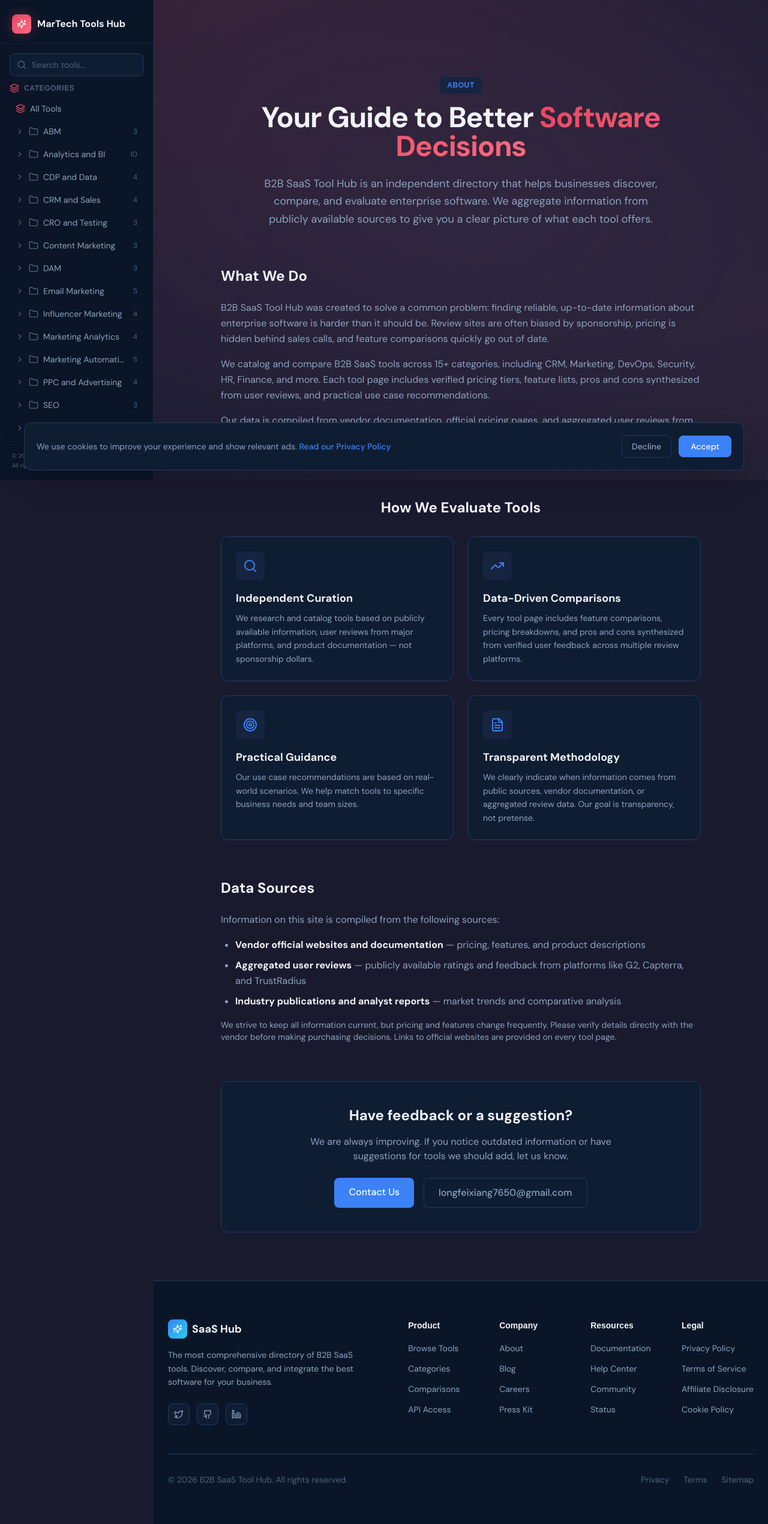
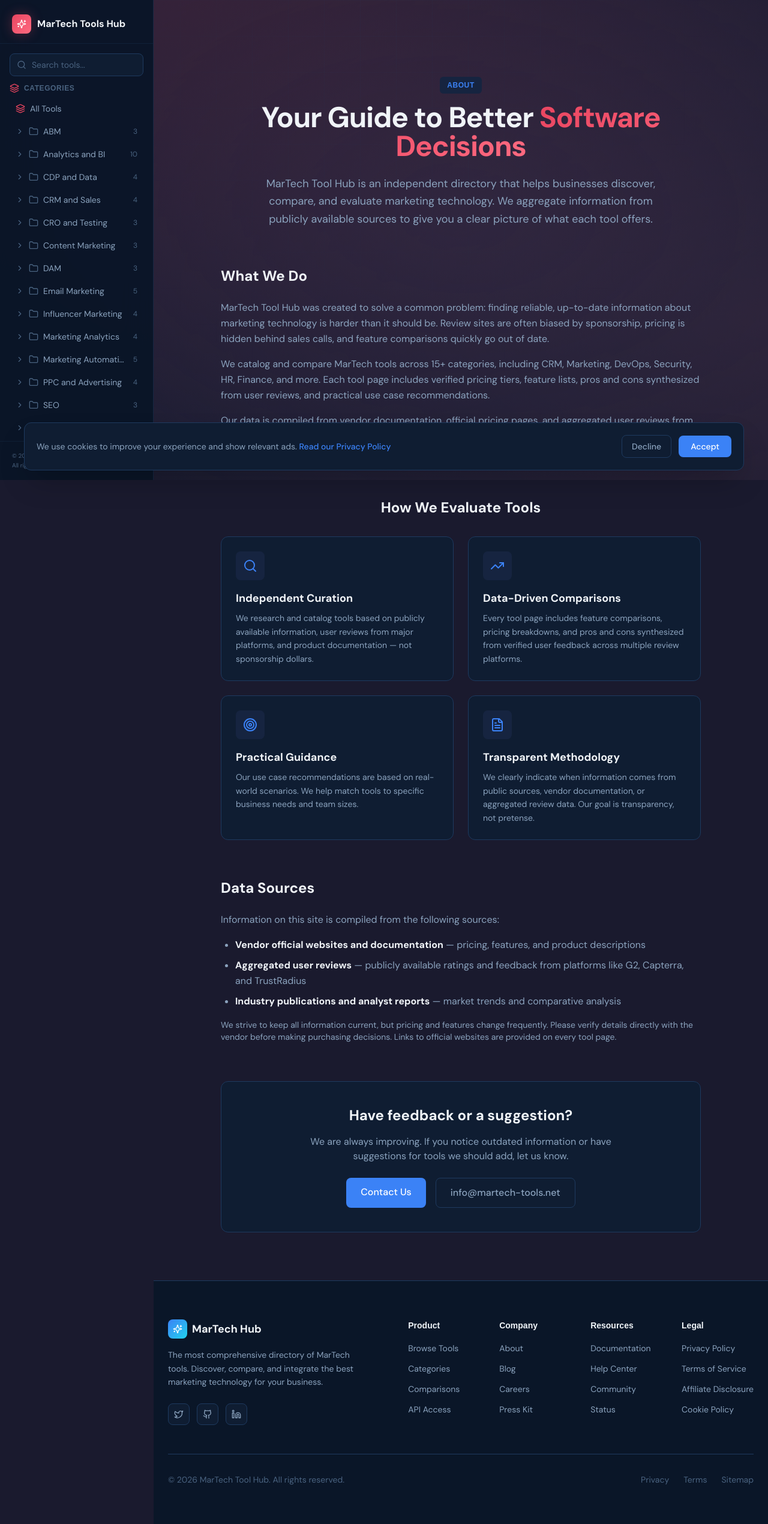
Before and after one commit to edi-tech-tools/martech-tool-hub, a Next.js app: page /about in a window 1280 px wide. Shown: the whole page at 60% size. Built offline with nearby package versions, Linux system fonts and the light colour scheme; a web font is replaced by a local one.

Commit message:
Fix brand: B2B SaaS Tool Hub → MarTech Tool Hub

```diff
--- a/app/about/page.tsx
+++ b/app/about/page.tsx
@@ -3,9 +3,9 @@ import Link from "next/link";
 import { FileText, Target, TrendingUp, Search } from "lucide-react";
 
 export const metadata: Metadata = {
-  title: "About — B2B SaaS Tool Hub",
+  title: "About — MarTech Tool Hub",
   description:
-    "B2B SaaS Tool Hub is an independent directory of enterprise software. We curate and compare B2B SaaS products to help businesses make informed decisions.",
+    "MarTech Tool Hub is an independent directory of marketing technology. We curate and compare MarTech products to help businesses make informed decisions.",
 };
 
 const VALUES = [
@@ -45,8 +45,8 @@ export default function AboutPage() {
             <span className="text-gradient">Software Decisions</span>
           </h1>
           <p className="text-lg text-[#8BA3BE] leading-relaxed max-w-2xl mx-auto">
-            B2B SaaS Tool Hub is an independent directory that helps businesses
-            discover, compare, and evaluate enterprise software. We aggregate
+            MarTech Tool Hub is an independent directory that helps businesses
+            discover, compare, and evaluate marketing technology. We aggregate
             information from publicly available sources to give you a clear
             picture of what each tool offers.
           </p>
@@ -57,14 +57,14 @@ export default function AboutPage() {
           <h2 className="text-2xl font-bold text-[#F0F4F8] mb-6">What We Do</h2>
           <div className="space-y-4 text-[#8BA3BE] leading-relaxed">
             <p>
-              B2B SaaS Tool Hub was created to solve a common problem: finding
-              reliable, up-to-date information about enterprise software is
+              MarTech Tool Hub was created to solve a common problem: finding
+              reliable, up-to-date information about marketing technology is
               harder than it should be. Review sites are often biased by
               sponsorship, pricing is hidden behind sales calls, and feature
               comparisons quickly go out of date.
             </p>
             <p>
-              We catalog and compare B2B SaaS tools across 15+ categories,
+              We catalog and compare MarTech tools across 15+ categories,
               including CRM, Marketing, DevOps, Security, HR, Finance, and more.
               Each tool page includes verified pricing tiers, feature lists, pros
               and cons synthesized from user reviews, and practical use case
@@ -148,10 +148,10 @@ export default function AboutPage() {
               Contact Us
             </Link>
             <a
-              href="mailto:longfeixiang7650@gmail.com"
+              href="mailto:info@martech-tools.net"
               className="px-6 py-3 border border-[#1E3A5F] hover:border-[#2A5080] text-[#8BA3BE] hover:text-[#F0F4F8] font-medium rounded-lg transition-all"
             >
-              longfeixiang7650@gmail.com
+              info@martech-tools.net
             </a>
           </div>
         </div>
--- a/app/blog/[slug]/page.tsx
+++ b/app/blog/[slug]/page.tsx
@@ -20,7 +20,7 @@ export async function generateMetadata({
   const post = BLOG_POSTS.find((p) => p.slug === slug);
   if (!post) return { title: "Post Not Found" };
   return {
-    title: `${post.title} — B2B SaaS Tool Hub`,
+    title: `${post.title} — MarTech Tool Hub`,
     description: post.excerpt,
   };
 }
@@ -175,13 +175,13 @@ export default async function BlogPostPage({
     post.title,
     post.author,
     post.date,
-    'B2B SaaS Tool Hub',
+    'MarTech Tool Hub',
     post.excerpt
   );
   const orgJsonLd = organizationSchema(
-    'B2B SaaS Tool Hub',
+    'MarTech Tool Hub',
     'https://martech-tools.net',
-    'Comprehensive B2B SaaS directory and tool hub for modern enterprises.'
+    'Comprehensive MarTech directory and tool hub for modern enterprises.'
   );
 
   return (
--- a/app/blog/page.tsx
+++ b/app/blog/page.tsx
@@ -4,9 +4,9 @@ import { BLOG_POSTS } from "@/data/blog-posts";
 import { Calendar, Clock, User, ArrowRight } from "lucide-react";
 
 export const metadata: Metadata = {
-  title: "Blog — B2B SaaS Tool Hub",
+  title: "Blog — MarTech Tool Hub",
   description:
-    "Expert insights, comparisons, and strategies for choosing and using enterprise B2B SaaS tools. Stay informed with the latest in software and technology.",
+    "Expert insights, comparisons, and strategies for choosing and using marketing technology tools. Stay informed with the latest in software and technology.",
 };
 
 const CATEGORIES = Array.from(new Set(BLOG_POSTS.map((post) => post.category)));
--- a/app/components/JsonLd.tsx
+++ b/app/components/JsonLd.tsx
@@ -8,9 +8,9 @@ interface JsonLdProps {
 }
 
 export default function JsonLd({
-  siteName = 'B2B SaaS Tool Hub',
+  siteName = 'MarTech Tool Hub',
   siteUrl = 'https://martech-tools.net',
-  description = 'Comprehensive B2B SaaS directory and tool hub for modern enterprises.',
+  description = 'Comprehensive MarTech directory and tool hub for modern enterprises.',
 }: JsonLdProps) {
   useEffect(() => {
     const script = document.createElement('script');
--- a/app/privacy/page.tsx
+++ b/app/privacy/page.tsx
@@ -1,9 +1,9 @@
 import type { Metadata } from "next";
 
 export const metadata: Metadata = {
-  title: "Privacy Policy — B2B SaaS Tool Hub",
+  title: "Privacy Policy — MarTech Tool Hub",
   description:
-    "Learn how B2B SaaS Tool Hub collects, uses, and protects your personal data. Our privacy policy outlines our commitment to your privacy and data security.",
+    "Learn how MarTech Tool Hub collects, uses, and protects your personal data. Our privacy policy outlines our commitment to your privacy and data security.",
 };
 
 export default function PrivacyPage() {
@@ -27,7 +27,7 @@ export default function PrivacyPage() {
           <section>
             <h2 className="text-xl font-bold text-[#F0F4F8] mb-3">1. Introduction</h2>
             <p>
-              B2B SaaS Tool Hub ("we," "our," or "us") is committed to protecting your privacy.
+              MarTech Tool Hub ("we," "our," or "us") is committed to protecting your privacy.
               This Privacy Policy explains how we collect, use, disclose, and safeguard your
               information when you visit our website martech-tools.net (the "Site"). Please read this
               policy carefully. If you do not agree with the terms, do not access the Site.
--- a/app/sections/Footer.tsx
+++ b/app/sections/Footer.tsx
@@ -46,10 +46,10 @@ export default function Footer() {
               <div className="w-8 h-8 rounded-lg bg-gradient-to-br from-[#3B82F6] to-[#22D3EE] flex items-center justify-center">
                 <Sparkles className="w-4 h-4 text-white" />
               </div>
-              <span className="text-lg font-bold text-[#F0F4F8]">SaaS Hub</span>
+              <span className="text-lg font-bold text-[#F0F4F8]">MarTech Hub</span>
             </Link>
             <p className="text-sm text-[#8BA3BE] leading-relaxed mb-6">
-              The most comprehensive directory of B2B SaaS tools. Discover, compare, and integrate the best software for your business.
+              The most comprehensive directory of MarTech tools. Discover, compare, and integrate the best marketing technology for your business.
             </p>
             <div className="flex items-center gap-3">
               <a href="#" className="w-9 h-9 rounded-lg bg-[#0F1D32] border border-[#1E3A5F] flex items-center justify-center text-[#8BA3BE] hover:text-[#3B82F6] hover:border-[#2A5080] transition-all">
@@ -89,7 +89,7 @@ export default function Footer() {
         {/* Bottom Bar */}
         <div className="pt-8 border-t border-[#1E3A5F] flex flex-col md:flex-row items-center justify-between gap-4">
           <p className="text-sm text-[#4A6380]">
-            &copy; {new Date().getFullYear()} B2B SaaS Tool Hub. All rights reserved.
+            &copy; {new Date().getFullYear()} MarTech Tool Hub. All rights reserved.
           </p>
           <div className="flex items-center gap-6">
             <Link href="/privacy" className="text-sm text-[#4A6380] hover:text-[#8BA3BE] transition-colors">
--- a/app/sections/Hero.tsx
+++ b/app/sections/Hero.tsx
@@ -56,7 +56,7 @@ export default function Hero() {
           transition={{ duration: 0.5, delay: 0.2 }}
           className="text-lg md:text-xl text-[#8BA3BE] max-w-2xl mb-10 leading-relaxed"
         >
-          Compare over 5,000+ B2B SaaS tools. Read verified reviews, analyze pricing, and integrate the right solutions.
+          Compare over 5,000+ MarTech tools. Read verified reviews, analyze pricing, and integrate the right solutions.
         </motion.p>
 
         {/* Search Bar */}
--- a/app/tools/[slug]/page.tsx
+++ b/app/tools/[slug]/page.tsx
@@ -65,9 +65,9 @@ export default function ToolDetailPage() {
     scripts.push(s1);
 
     const org = organizationSchema(
-      'B2B SaaS Tool Hub',
+      'MarTech Tool Hub',
       'https://martech-tools.net',
-      'Comprehensive B2B SaaS directory and tool hub for modern enterprises.'
+      'Comprehensive MarTech directory and tool hub for modern enterprises.'
     );
     const s2 = document.createElement('script');
     s2.type = 'application/ld+json';
```
Also changed, not shown: app/terms/page.tsx (+12 -12 lines).
